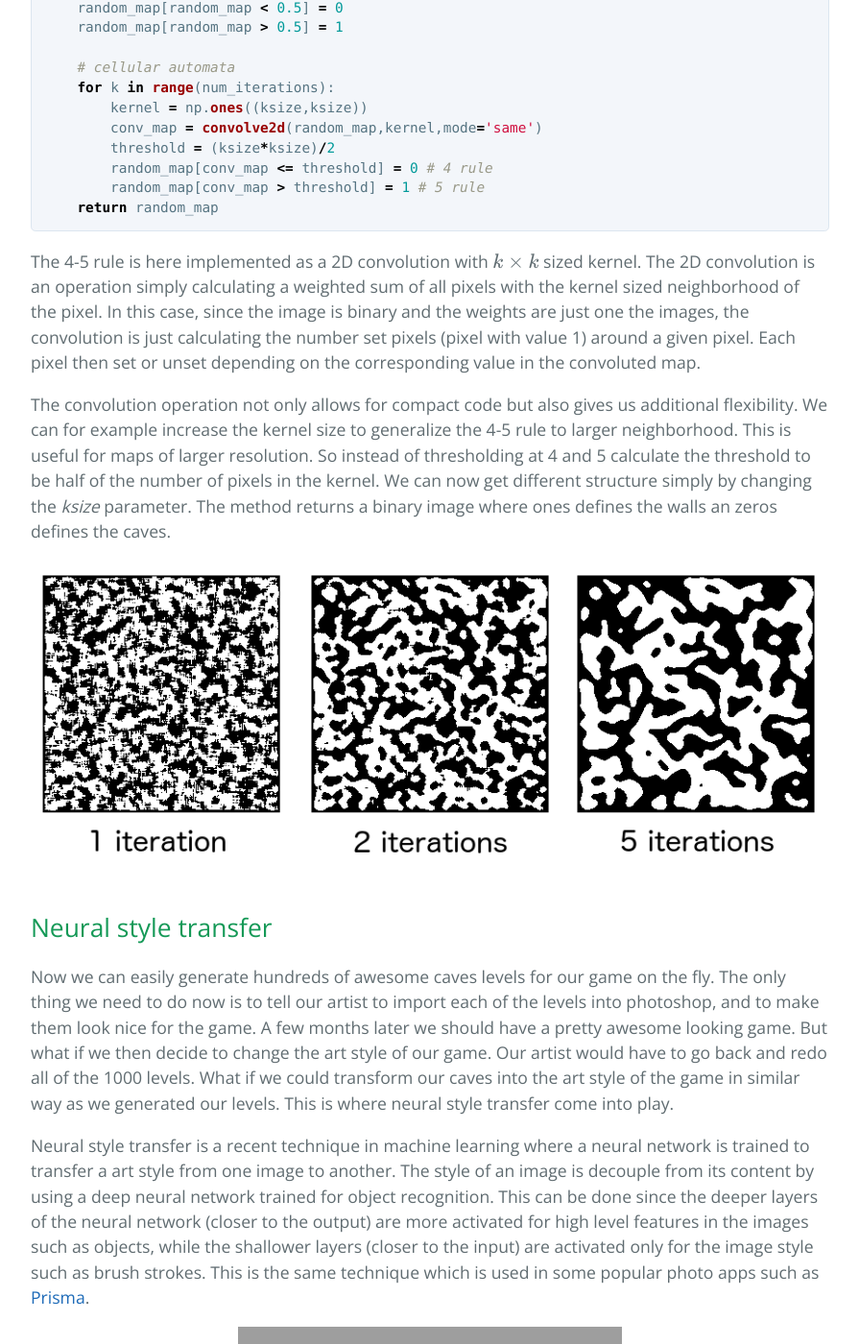
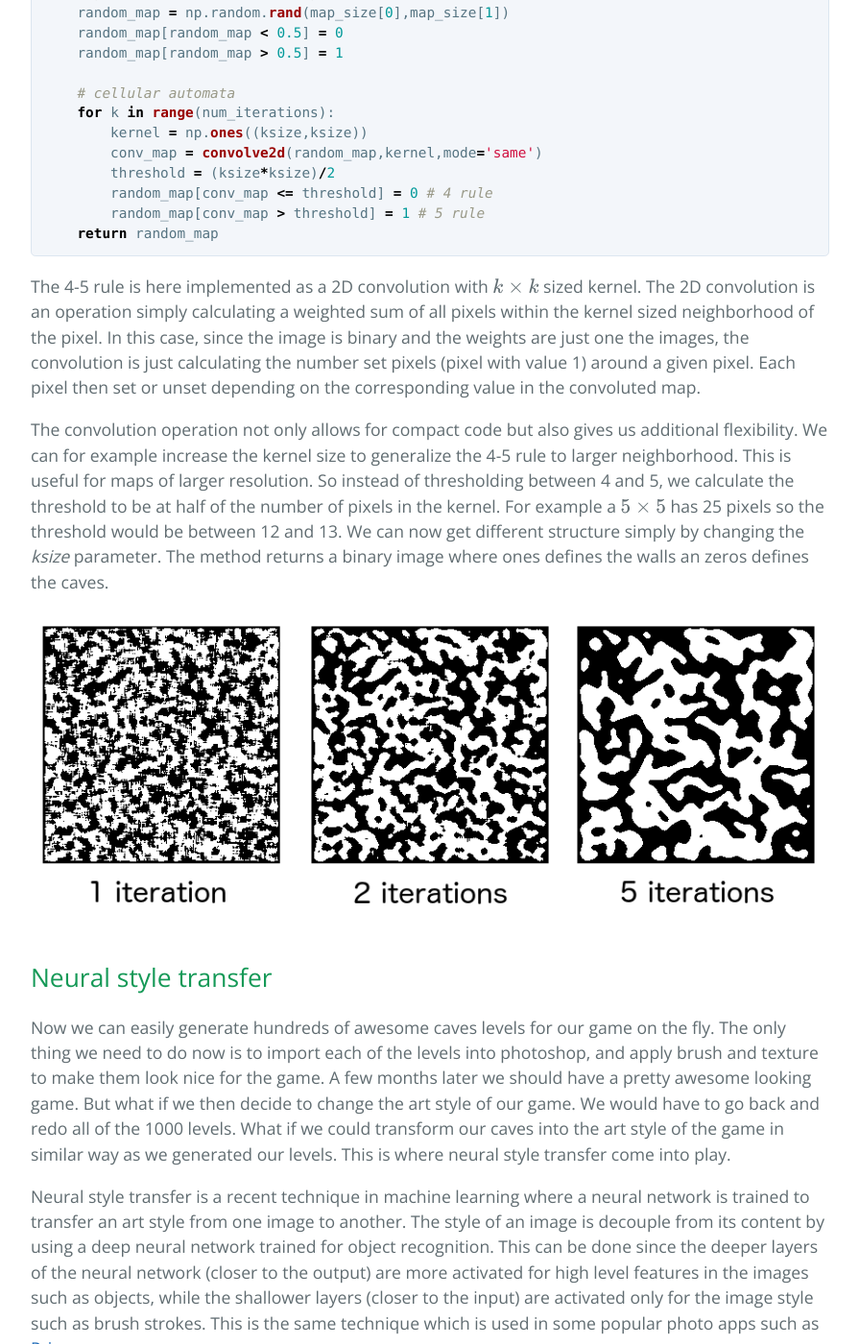
Before and after one commit to maitek/maitek.github.io, a Jekyll site: the page built from _posts/2017-05-12-cave-generation-with-style.markdown, in a window 1280 px wide and 1400 px high, scrolled down 2295 px. Shown: the whole window at 96% size, without its empty margins (192-1087 px from the left). Built offline with Jekyll 4.4.1, drawn with Linux system fonts in a browser that asks for light colours; formulas are drawn with MathJax 3; some of the changed text lies outside the part shown; grey boxes are pictures that could not be loaded.

Commit message:
fixed some spelling

````diff
--- a/_posts/2017-05-12-cave-generation-with-style.markdown
+++ b/_posts/2017-05-12-cave-generation-with-style.markdown
@@ -26,7 +26,7 @@
 
 ## Generating random caves
 
-In this tutorial we will generate procedural caves using some very simple pixel rules called [cellular automata](http://www.roguebasin.com/index.php?title=Cellular_Automata_Method_for_Generating_Random_Cave-Like_Levels). The algorithm starts out with a random binary grid, where every cell has the value 1 or 0. A pixel with value 1 defines the walls and 0 defines the air inside the cave. The algorithm then applies what is commonly known as the 4-5 rule to every cell in the grid. The 4-5 rule says that if cell has 5 or more pixels with value 1 in its $$3 \times 3$$ neighborhood, the cell should also be set to 1. If it has 4 or less it should be set to 0. This is then repeated a few times until a cave like structure appears.
+In this tutorial we will generate procedural caves using some very simple pixel rules called [cellular automata](http://www.roguebasin.com/index.php?title=Cellular_Automata_Method_for_Generating_Random_Cave-Like_Levels). The algorithm starts out with a random binary grid where every pixel has the value 1 or 0. A pixel with value 1 defines the walls and 0 defines the air inside the cave. The algorithm then applies what is commonly known as the 4-5 rule to every pixel in the grid. The 4-5 rule says that if cell has 5 or more pixels with value 1 in its $$3 \times 3$$ neighborhood, the cell should also be set to 1. If it has 4 or less it should be set to 0. This is then repeated for every pixel a few times until a cave like structure appears.
 
 The code for generating a cave can simply be written in Python like this:
 
@@ -51,18 +51,18 @@
     return random_map
 ```
 
-The 4-5 rule is here implemented as a 2D convolution with $$k \times k$$ sized kernel. The 2D convolution is an operation simply calculating a weighted sum of all pixels with the kernel sized neighborhood of the pixel. In this case, since the image is binary and the weights are just one the images, the convolution is just calculating the number set pixels (pixel with value 1) around a given pixel. Each pixel then set or unset depending on the corresponding value in the convoluted map.
+The 4-5 rule is here implemented as a 2D convolution with $$k \times k$$ sized kernel. The 2D convolution is an operation simply calculating a weighted sum of all pixels within the kernel sized neighborhood of the pixel. In this case, since the image is binary and the weights are just one the images, the convolution is just calculating the number set pixels (pixel with value 1) around a given pixel. Each pixel then set or unset depending on the corresponding value in the convoluted map.
 
-The convolution operation not only allows for compact code but also gives us additional flexibility. We can for example increase the kernel size to generalize the 4-5 rule to larger neighborhood. This is useful for maps of larger resolution. So instead of thresholding at 4 and 5 calculate the threshold to be half of the number of pixels in the kernel. We can now get different structure simply by changing the *ksize* parameter. The method returns a binary image where ones defines the walls an zeros defines the caves.
+The convolution operation not only allows for compact code but also gives us additional flexibility. We can for example increase the kernel size to generalize the 4-5 rule to larger neighborhood. This is useful for maps of larger resolution. So instead of thresholding between 4 and 5, we calculate the threshold to be at half of the number of pixels in the kernel. For example a $$5 \times 5$$ has 25 pixels so the threshold would be between 12 and 13. We can now get different structure simply by changing the *ksize* parameter. The method returns a binary image where ones defines the walls an zeros defines the caves.
 
 <!-- Image of different maps with different kernel sizes here! -->
 <center><img src="/images/cave_generation.png" class="inline"/></center>
 
 ## Neural style transfer
 
-Now we can easily generate hundreds of awesome caves levels for our game on the fly. The only thing we need to do now is to tell our artist to import each of the levels into photoshop, and to make them look nice for the game. A few months later we should have a pretty awesome looking game. But what if we then decide to change the art style of our game. Our artist would have to go back and redo all of the 1000 levels. What if we could transform our caves into the art style of the game in similar way as we generated our levels. This is where neural style transfer come into play.
+Now we can easily generate hundreds of awesome caves levels for our game on the fly. The only thing we need to do now is to import each of the levels into photoshop, and apply brush and texture to make them look nice for the game. A few months later we should have a pretty awesome looking game. But what if we then decide to change the art style of our game. We would have to go back and redo all of the 1000 levels. What if we could transform our caves into the art style of the game in similar way as we generated our levels. This is where neural style transfer come into play.
 
-Neural style transfer is a recent technique in machine learning where a neural network is trained to transfer a art style from one image to another. The style of an image is decouple from its content by using a deep neural network trained for object recognition. This can be done since the deeper layers of the neural network (closer to the output) are more activated for high level features in the images such as objects, while the shallower layers (closer to the input) are activated only for the image style such as brush strokes. This is the same technique which is used in some popular photo apps such as [Prisma](https://prisma-ai.com/).
+Neural style transfer is a recent technique in machine learning where a neural network is trained to transfer an art style from one image to another. The style of an image is decouple from its content by using a deep neural network trained for object recognition. This can be done since the deeper layers of the neural network (closer to the output) are more activated for high level features in the images such as objects, while the shallower layers (closer to the input) are activated only for the image style such as brush strokes. This is the same technique which is used in some popular photo apps such as [Prisma](https://prisma-ai.com/).
 
 <!-- style transfer image -->
 <center><img src="/images/style-transfer.png" class="inline"/></center>
@@ -73,7 +73,7 @@
 
 We define a new method **stylize_image** which takes our generated cave image and style index (0-31) as input and returns the stylized image. The method also needs the saved checkpoint file of the trained neural network model. We will just use the [*"Varied"*](https://github.com/tensorflow/magenta/tree/master/magenta/models/image_stylization#stylizing-an-image) model checkpoint from Google Magenta team, which can transform into 32 different styles.
 
-Magenta uses Googles deep learning framework Tensorflow in order to define the neural network to transform the image into a style. The image has first to be converted to a 4D floating point tensor. We then instantiate the Magenta neural network model as tensor flow graph, load the checkpoint model. The style transform is the performed using the **eval()** method which returns the stylized image.
+Magenta uses Googles deep learning framework Tensorflow in order to define the neural network to transform the image into a style. The image has first to be converted to a 4D floating point tensor. We then instantiate the Magenta neural network model as tensor flow graph and load the checkpoint model. The style transform is then performed using the **eval()** method which returns the stylized image.
 
 ``` python
 
@@ -140,4 +140,4 @@
 
 ## Summary
 
-Deep neural networks can become powerful tools for procedural art generation in the future. The end results here are not perfect but can vastly speed up the design process. We could further add details such as stones and vegetation to the level before applying the final style transfer to get even more interesting results. I don't see neural networks as a replacement of the artist, but rather as a tool that can make artist more productive. If you want to try generating some caves yourself you can get the full source code at my [GitHub](https://github.com/maitek/cave-generation-with-style).
+Deep neural networks can become powerful tools for procedural art generation in the future. The end results here are not perfect but can vastly speed up the design process. We could further add details such as stones and vegetation to the level before applying the final style transfer to get even more interesting results. I don't see neural networks as a replacement of the artist, but rather as a tool that can make artists more productive. If you want to try generating some caves yourself you can get the full source code at my [GitHub](https://github.com/maitek/cave-generation-with-style).
````
Also changed, not shown: other parts of _posts/2017-05-12-cave-generation-with-style.markdown (+1 -1 lines).
